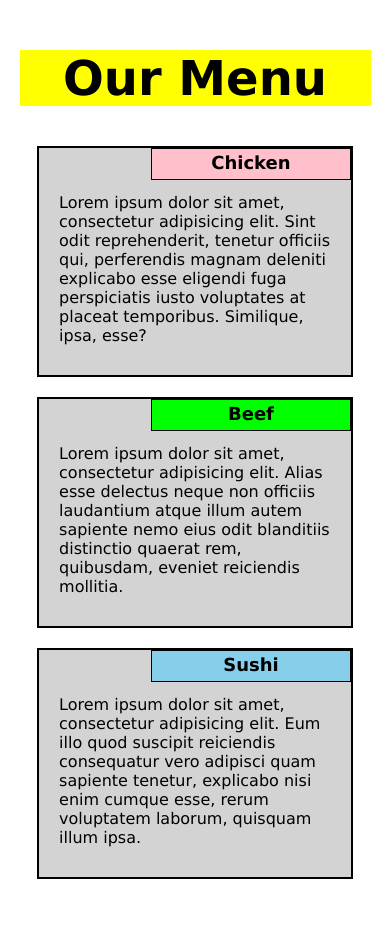
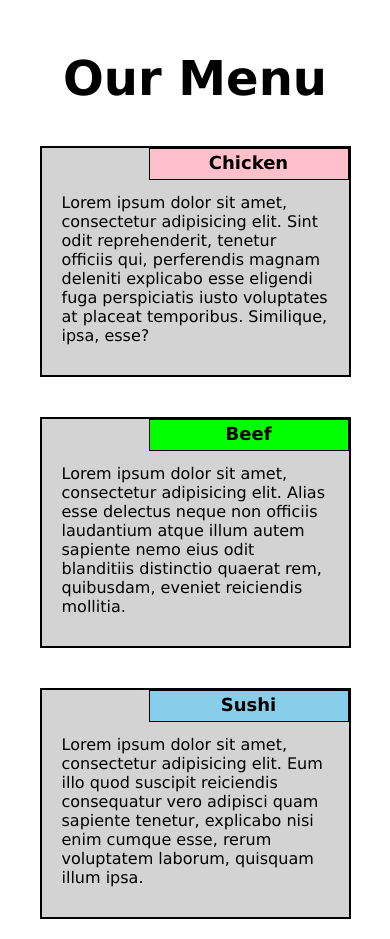
Before and after one commit to joedaouddotcom/coursera-test, a plain HTML site: page module2-solution/index.html in a window 390 px wide. Before the commit the page ends 879 px from the top, so only its background shows below. Drawn offline with Linux system fonts and the light colour scheme.

Commit message:
Adjust for styling and more responsiveness

```diff
--- a/module2-solution/css/main.css
+++ b/module2-solution/css/main.css
@@ -6,18 +6,13 @@
   font-family: Verdana, Arial, sans-serif;
 }
 
-.container {
-  background-color: yellow;
-}
 
 .item-heading {
   background-color: skyblue;
   width: 200px;
-  /*height: 25px;*/
   position: relative;
   float: right;
-  border: 1px solid;
-  /*position-bottom: 21px;*/
+  border: 1px solid black;
   font-size: 18px;
   text-align: center;
 }
@@ -25,13 +20,9 @@
 
 .item {
   background-color: lightgray;
-  margin: 20px 50px 0px 50px;
+  margin: 20px;
   text-align: left;
-  border: 2px solid;
-/*  position: absolute;*/
-  width: 90%;
-  margin-left: auto;
-  margin-right: auto;
+  border: 2px solid black;
 }
 
 .item-text {
@@ -121,9 +112,9 @@ h1 {
 /***************FOR MEDIUM DEVICES***********/
 @media (min-width: 768px) and (max-width: 991px) {
 
-  /*.container {
+  .container {
     width: 95%;
-  }*/
+  }
 
  .col-md-1, .col-md-2, .col-md-3, .col-md-4, .col-md-5, .col-md-6, .col-md-7, .col-md-8, .col-md-9, .col-md-10, .col-md-11, .col-md-12 {
     float: left;
```
Also changed, not shown: module2-solution/index.html (+7 -2 lines).
